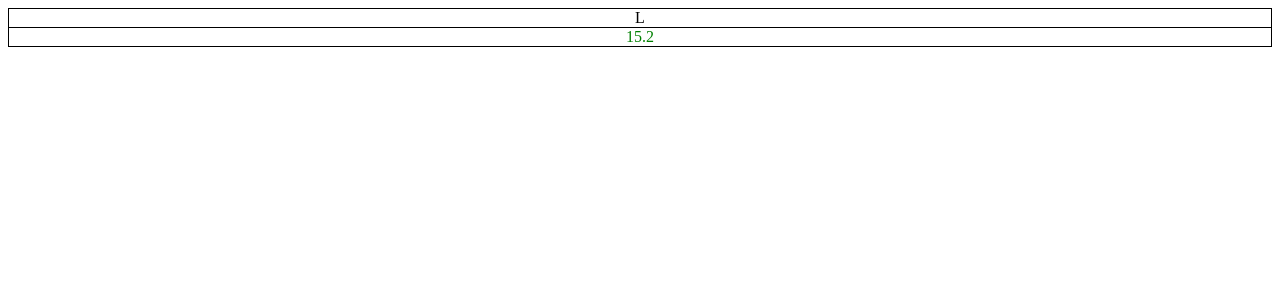
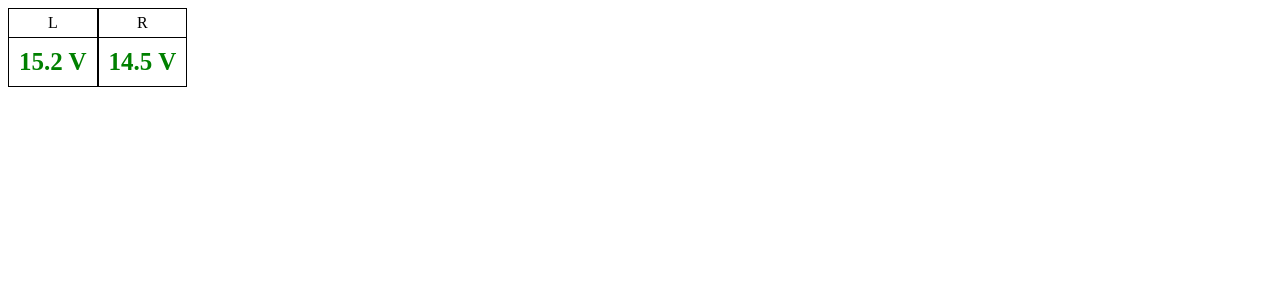
Before and after one commit to AmirDehestani/GUI-Battery, an Angular app in the folder battery/: page / in a window 1280 px wide. Shown: the top 300 px of the page. Built offline with nearby package versions, Linux system fonts and the light colour scheme.

Commit message:
Create battery status window component

```diff
--- a/battery/src/app/app.component.html
+++ b/battery/src/app/app.component.html
@@ -1,6 +1,6 @@
 
 <main class="main">
-    <app-battery-info></app-battery-info>
+    <app-battery-status-window></app-battery-status-window>
 </main>
 
 <router-outlet />
--- a/battery/src/app/app.component.ts
+++ b/battery/src/app/app.component.ts
@@ -1,11 +1,11 @@
 import { Component } from '@angular/core';
 import { RouterOutlet } from '@angular/router';
-import { BatteryInfoComponent } from './battery-info/battery-info.component';
+import { BatteryStatusWindowComponent } from './battery-status-window/battery-status-window.component';
 
 @Component({
   selector: 'app-root',
   standalone: true,
-  imports: [RouterOutlet, BatteryInfoComponent],
+  imports: [RouterOutlet, BatteryStatusWindowComponent],
   templateUrl: './app.component.html',
   styleUrl: './app.component.css'
 })
--- a/battery/src/app/battery-info/battery-info.component.css
+++ b/battery/src/app/battery-info/battery-info.component.css
@@ -1,4 +1,4 @@
-.battery-info-window {
+.battery-info-wrapper {
     border: 1px solid black;
 }
 
@@ -7,10 +7,14 @@
     display: flex;
     align-items: center;
     justify-content: center;
+    padding: 5px;
 }
 
 .battery-voltage {
     display: flex;
     align-items: center;
     justify-content: center;
+    padding: 10px;
+    font-size: 25px;
+    font-weight: bold;
 }
--- a/battery/src/app/battery-info/battery-info.component.html
+++ b/battery/src/app/battery-info/battery-info.component.html
@@ -1,8 +1,8 @@
-<div class="battery-info-window">
+<div class="battery-info-wrapper">
     <div class="battery-side">
         {{ side }}
     </div>
     <div [style.color]="voltageColor()" class="battery-voltage">
-        {{ voltage }}
+        {{ voltage }} V
     </div>
 </div>
--- a/battery/src/app/battery-info/battery-info.component.ts
+++ b/battery/src/app/battery-info/battery-info.component.ts
@@ -1,4 +1,4 @@
-import { Component } from '@angular/core';
+import { Component, Input } from '@angular/core';
 
 @Component({
   selector: 'app-battery-info',
@@ -8,14 +8,14 @@ import { Component } from '@angular/core';
   styleUrl: './battery-info.component.css'
 })
 export class BatteryInfoComponent {
-  side : string = 'L'
-  voltage : number = 15.2
+  @Input() side: string = '';
+  @Input() voltage: number = 0;
 
   voltageColor() : string {
     if (this.voltage > 14.0) {
       return "green"
     } else if (this.voltage > 13.5) {
-      return "yellow"
+      return "orange"
     } else {
       return "red"
     }
--- /dev/null
+++ b/battery/src/app/battery-status-window/battery-status-window.component.css
@@ -0,0 +1,5 @@
+.battery-status-window {
+    display: flex;
+    flex-direction: row;
+    flex-wrap: wrap;
+}
--- /dev/null
+++ b/battery/src/app/battery-status-window/battery-status-window.component.html
@@ -0,0 +1,4 @@
+<div class="battery-status-window">
+    <app-battery-info [side]="'L'" [voltage]="leftBatteryVoltage"></app-battery-info>
+    <app-battery-info [side]="'R'" [voltage]="rightBatteryVoltage"></app-battery-info>
+</div>
--- /dev/null
+++ b/battery/src/app/battery-status-window/battery-status-window.component.ts
@@ -0,0 +1,14 @@
+import { Component } from '@angular/core';
+import { BatteryInfoComponent } from '../battery-info/battery-info.component';
+
+@Component({
+  selector: 'app-battery-status-window',
+  standalone: true,
+  imports: [BatteryInfoComponent],
+  templateUrl: './battery-status-window.component.html',
+  styleUrl: './battery-status-window.component.css',
+})
+export class BatteryStatusWindowComponent {
+  leftBatteryVoltage : number = 15.2
+  rightBatteryVoltage : number = 14.5
+}
--- a/battery/src/index.html
+++ b/battery/src/index.html
@@ -2,7 +2,7 @@
 <html lang="en">
 <head>
   <meta charset="utf-8">
-  <title>Battery</title>
+  <title>Document</title>
   <base href="/">
   <meta name="viewport" content="width=device-width, initial-scale=1">
   <link rel="icon" type="image/x-icon" href="favicon.ico">
```
Also changed, not shown: 1 other file (tests, documents, lock files or other folders).
